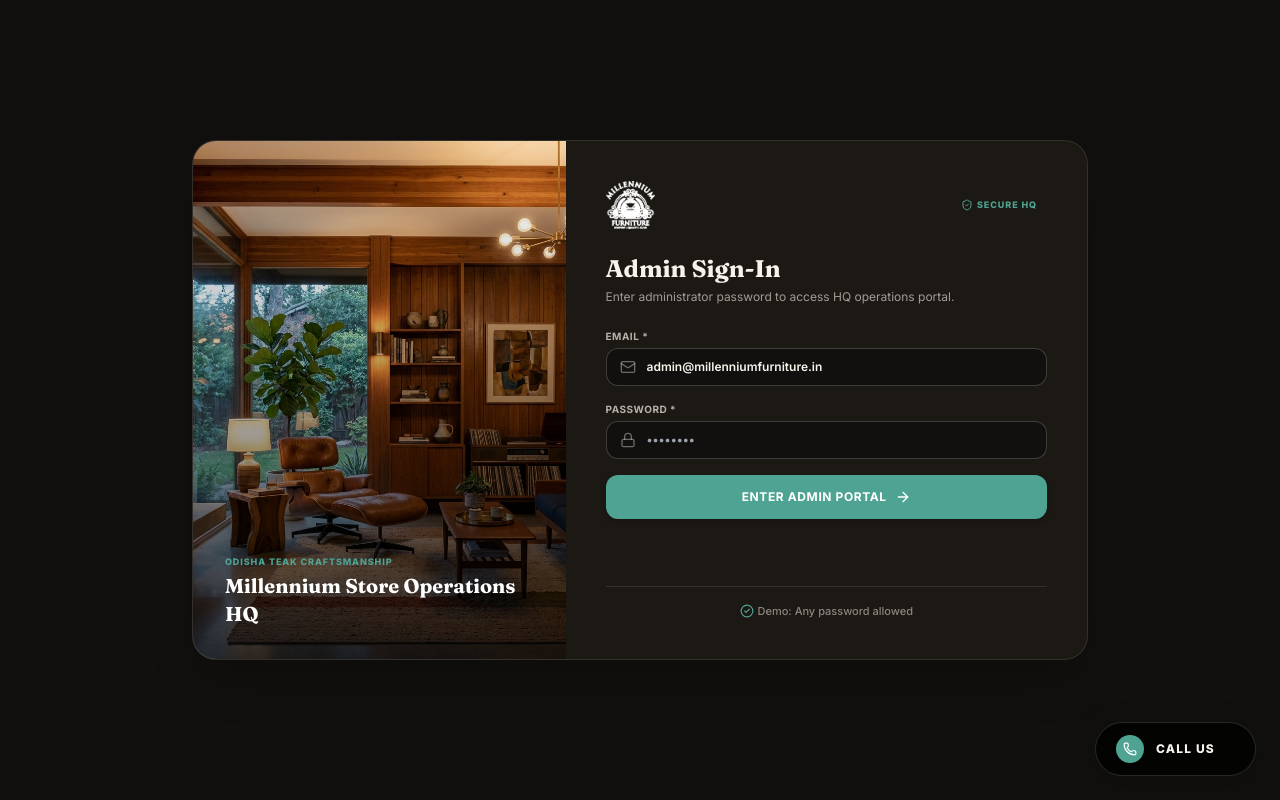
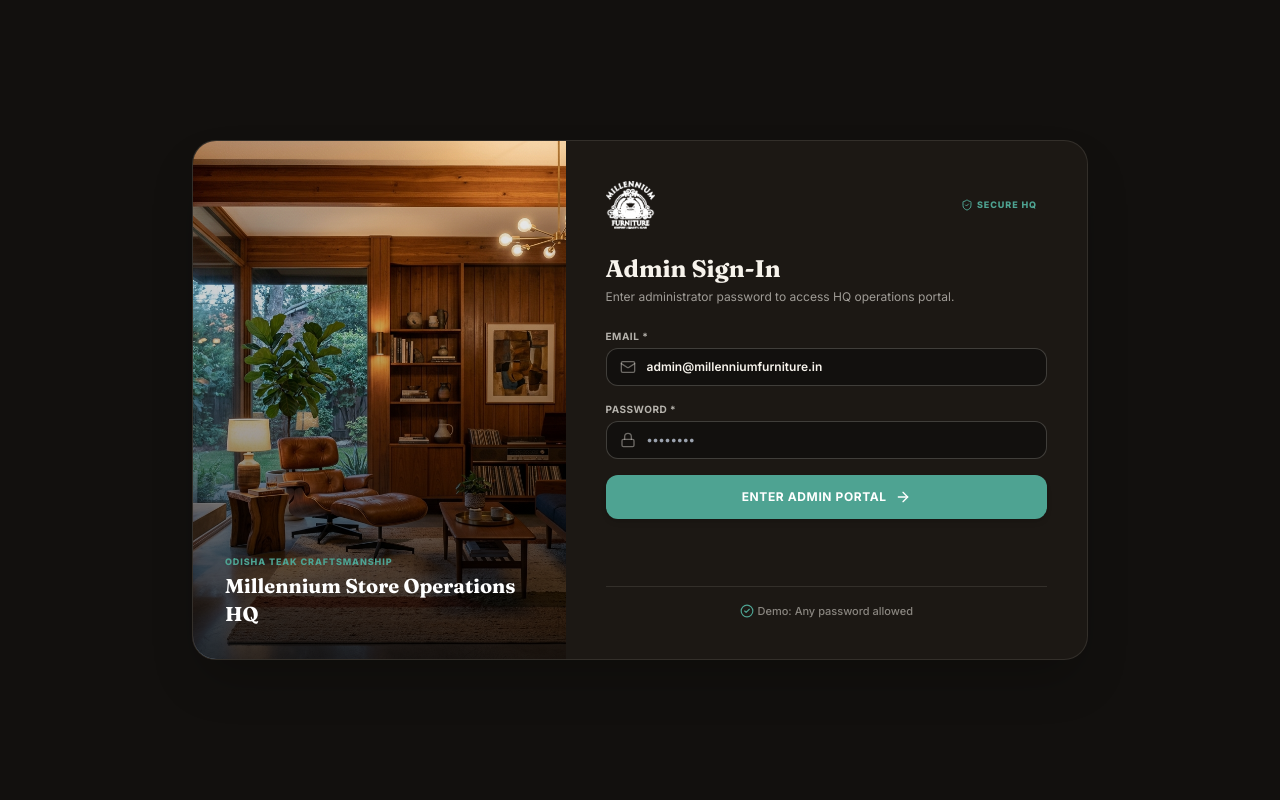
Before and after one commit to Pavanupadhyay27/Millennium, a Next.js app: page /admin/login in a window 1280 px wide. Built offline with nearby package versions, Linux system fonts and the light colour scheme.

Commit message:
Fix logo color filter in Admin sidebar, refine public logo scale, and remove Call Us widget from Admin dashboard

```diff
--- a/app/admin/layout.tsx
+++ b/app/admin/layout.tsx
@@ -181,7 +181,7 @@ export default function AdminLayout({ children }: { children: React.ReactNode })
         <div className="h-24 border-b border-[#1F1B16]/10 dark:border-[#F7F3EC]/10 px-4 flex items-center justify-between">
           <a href="/admin" className="flex items-center gap-3">
             {/* eslint-disable-next-line @next/next/no-img-element */}
-            <img src="/logo.png" alt="Millennium Admin" className="h-16 md:h-20 w-auto object-contain dark:brightness-0 dark:invert drop-shadow-lg" />
+            <img src="/logo.png" alt="Millennium Admin" className="h-14 md:h-16 w-auto object-contain drop-shadow-md" />
           </a>
           <button
             onClick={() => setSidebarOpen(!sidebarOpen)}
--- a/components/FloatingContactWidget.tsx
+++ b/components/FloatingContactWidget.tsx
@@ -3,14 +3,18 @@
 import React from "react";
 import { motion, AnimatePresence } from "framer-motion";
 import { Phone } from "lucide-react";
+import { usePathname } from "next/navigation";
 import { useStore } from "../lib/store";
 
 export default function FloatingContactWidget() {
+  const pathname = usePathname();
   const { cartDrawerOpen } = useStore();
+
+  const isAdminPage = pathname?.startsWith("/admin");
 
   return (
     <AnimatePresence>
-      {!cartDrawerOpen && (
+      {!cartDrawerOpen && !isAdminPage && (
         <motion.div
           initial={{ opacity: 0, scale: 0.8, y: 20 }}
           animate={{ opacity: 1, scale: 1, y: 0 }}
--- a/components/Navbar.tsx
+++ b/components/Navbar.tsx
@@ -142,7 +142,7 @@ export default function Navbar({ transparent = false }: NavbarProps) {
         <img
           src="/logo.png"
           alt="Millennium Furniture Logo"
-          className="h-20 sm:h-24 md:h-28 lg:h-32 w-auto object-contain drop-shadow-lg"
+          className="h-14 sm:h-16 md:h-20 lg:h-24 w-auto object-contain drop-shadow-md"
         />
       </a>
 
```
